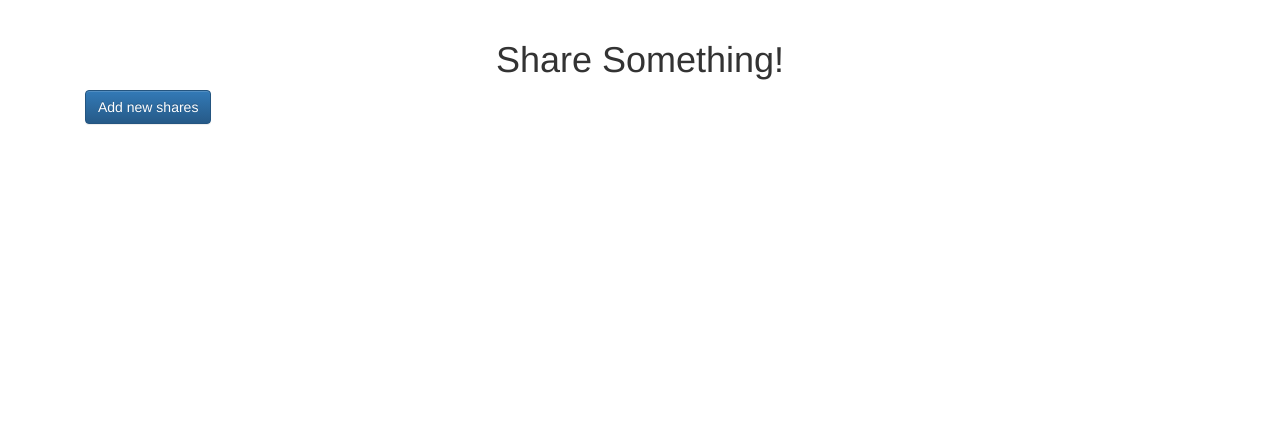
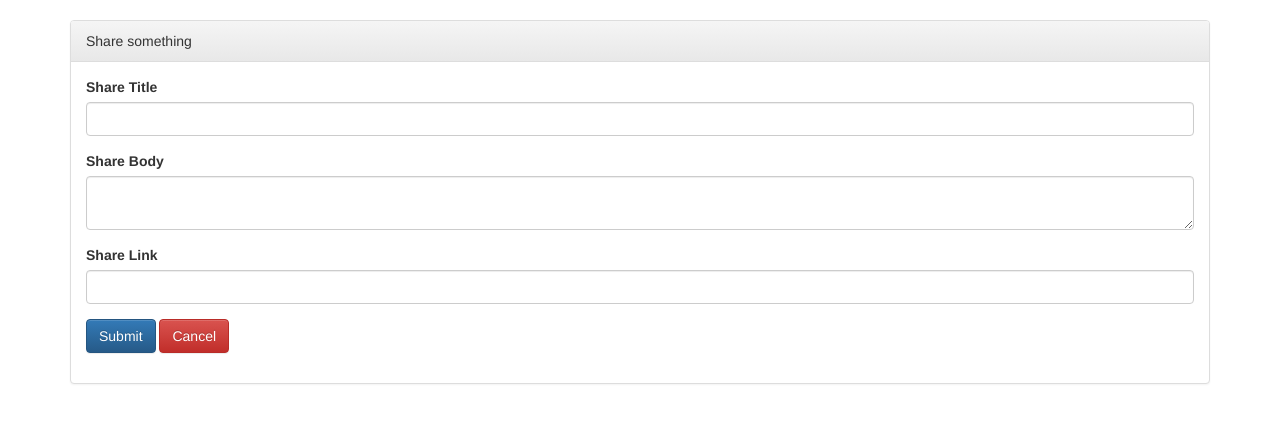
Before and after one commit to Adewagold/futurespork-framework, a PHP site: page /future/share/add in a window 1280 px wide. Shown: the part 76-499 px from the top of the page. Run offline with PHP 8.4, Linux system fonts and the light colour scheme; some libraries are stand-ins or nearby versions.

Commit message:
add share page modified

```diff
--- a/views/main.php
+++ b/views/main.php
@@ -5,7 +5,6 @@
 	<title>ShareBoad Application</title>
 <!-- Latest compiled and minified CSS -->
 <link rel="stylesheet" href="https://maxcdn.bootstrapcdn.com/bootstrap/3.3.7/css/bootstrap.min.css" integrity="sha384-BVYiiSIFeK1dGmJRAkycuHAHRg32OmUcww7on3RYdg4Va+PmSTsz/K68vbdEjh4u" crossorigin="anonymous">
-
 <!-- Optional theme -->
 <link rel="stylesheet" href="https://maxcdn.bootstrapcdn.com/bootstrap/3.3.7/css/bootstrap-theme.min.css" integrity="sha384-rHyoN1iRsVXV4nD0JutlnGaslCJuC7uwjduW9SVrLvRYooPp2bWYgmgJQIXwl/Sp" crossorigin="anonymous">
 
--- a/views/share/add.php
+++ b/views/share/add.php
@@ -1,12 +1,10 @@
-<div class="container-fluid">
-	<h1 class="text-center">Share Something!</h1>
-        <p>
+<div class="panel panel-default">
+  <div class="panel-heading">Share something</div>
+  <div class="panel-body">
 
-  <button class="btn btn-primary" type="button" data-toggle="collapse" data-target="#collapseExample" aria-expanded="false" aria-controls="collapseExample">
-    Add new shares
-  </button>
-</p>
-<div class="collapse" id="collapseExample">
+
+
+
   <div class="card card-body">
   <div class="form-group">
     	<form>
@@ -36,4 +34,5 @@
 </div>
 	<div class="row">
 </div>
+
 </div>
```
